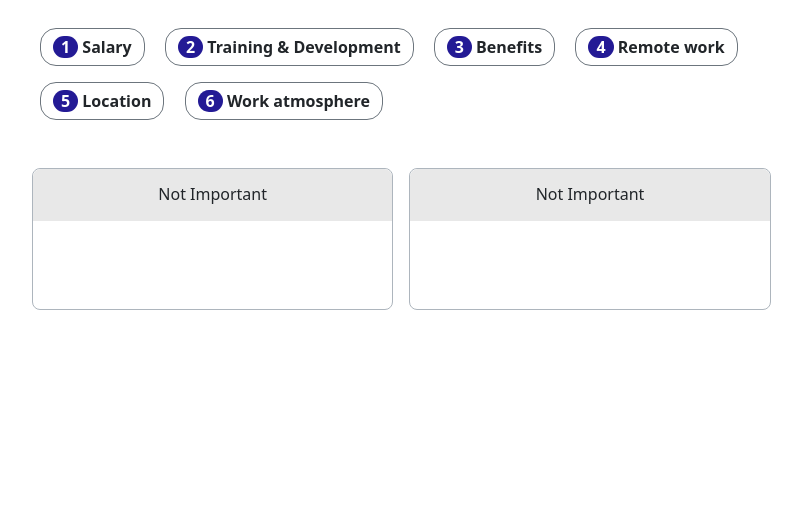
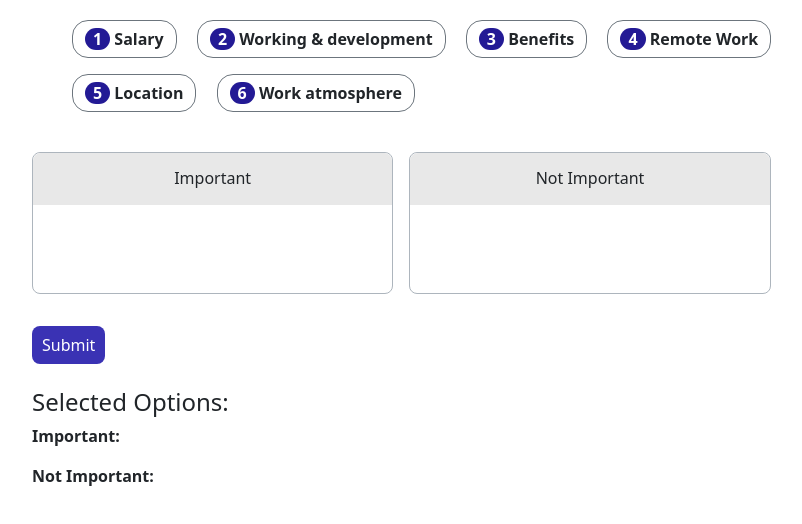
Before and after one commit to john-wick03/drag-drop, a plain HTML site: page index.html in a window 1280 px wide. Shown: the part 90-614 px from the top of the page, without its empty margins (50-852 px from the left). Drawn offline with nearby package versions, Linux system fonts and the light colour scheme.

Commit message:
updated js

```diff
--- a/index.html
+++ b/index.html
@@ -16,32 +16,35 @@
 <body>
     <div class="container mt-5">
         <h2>What do you find most important at work?</h2>
-        <div class="mt-4">
-            <button class="btn rounded-4 border-secondary fw-bold m-2 option" id="option1" draggable="true" >
-                <span class="rounded-4 px-2 text-white" >1</span> Salary
-            </button>
-            <button class="btn rounded-4 border-secondary fw-bold m-2 option" id="option2" draggable="true">
-                <span class="rounded-4 px-2 text-white">2</span> Training & Development
-            </button>
-            <button class="btn rounded-4 border-secondary fw-bold m-2 option" id="option3" draggable="true">
+
+        <form id="questionForm" onsubmit="return handleSubmit(event)">
+            <div class="mt-3">
+                <ul>
+                    <li class="option btn rounded-4 border-secondary fw-bold m-2" id="option1" draggable="true">
+                        <span class="rounded-4 px-2 text-white">1</span> Salary
+                    </li>
+                    <li class="option btn rounded-4 border-secondary fw-bold m-2" id="option2" draggable="true">
+                        <span class="rounded-4 px-2 text-white">2</span> Working & development
+                    </li>
+                    <li class="option btn rounded-4 border-secondary m-2 fw-bold" id="option3" draggable="true">
                         <span class="rounded-4 px-2 text-white">3</span> Benefits
-            </button>
-            <button class="btn rounded-4 border-secondary fw-bold m-2 option" id="option4" draggable="true">
-                <span class="rounded-4 px-2 text-white">4</span> Remote work
-            </button>
-            <br>
-            <button class="btn rounded-4 border-secondary fw-bold m-2 option" id="option5" draggable="true">
+                    </li>
+                    <li class="option btn rounded-4 border-secondary fw-bold m-2" id="option4" draggable="true">
+                        <span class="rounded-4 px-2 text-white">4</span> Remote Work
+                    </li> <br>
+                    <li class="option btn rounded-4 border-secondary fw-bold m-2" id="option5" draggable="true">
                         <span class="rounded-4 px-2 text-white">5</span> Location
-            </button>
-            <button class="btn rounded-4 border-secondary fw-bold m-2 option" id="option6" draggable="true">
+                    </li>
+                    <li class="option btn rounded-4 border-secondary fw-bold m-2" id="option6" draggable="true">
                         <span class="rounded-4 px-2 text-white">6</span> Work atmosphere
-            </button>
+                    </li>
+                </ul>
             </div>
 
-        <div class="mt-4 row g-3">
+            <div class="mt-3 row g-3">
                 <div class="col-12 col-lg-4">
                     <div class="border border-dark-subtle rounded-3">
-                    <h6 class="important text-center p-3 rounded-top-3">Not Important</h6>
+                        <h6 class="important text-center p-3 rounded-top-3">Important</h6>
                         <div class="blank text-center fw-bold" style="height: 5rem;" ondragover="allowDrop(event)"
                             ondrop="drop(event, 0)" onclick="handleClick(0)"></div>
                     </div>
@@ -54,12 +57,26 @@
                     </div>
                 </div>
             </div>
+
+            <div id="error-msg" class="text-danger mt-3"></div>
+
+            <button type="submit" class="rounded-3 submit mt-3">Submit</button>
+        </form>
+
+        <div class="mt-4">
+            <h4>Selected Options:</h4>
+            <p><strong>Important:</strong> <span id="important-array" class="array"></span></p>
+            <p><strong>Not Important:</strong> <span id="not-important-array" class="array"></span></p>
+        </div>
     </div>
 
     <script>
         const options = document.querySelectorAll('.option');
         const blanks = document.querySelectorAll('.blank');
         let activeOption = null;
+
+        // Array to store selected options in each blank
+        let selectedOptions = [[], []];
 
         function allowDrop(event) {
             event.preventDefault();
@@ -85,8 +102,9 @@ function handleClick(index) {
         function addOptionToBlank(option, index) {
             blankOptionStyle();
             const optionText = option.textContent.trim();
-    if (!blanks[index].textContent.includes(optionText)) {
+            if (!selectedOptions[index].includes(optionText)) {
                 blanks[index].textContent += optionText + ", ";
+                selectedOptions[index].push(optionText);
                 option.style.display = 'none';
             }
         }
@@ -98,12 +116,14 @@ function resetOptionStyles() {
                 option.style.color = '';
             });
         }
-// blank option style
-  function blankOptionStyle(){
+
+        // Blank option style
+        function blankOptionStyle() {
             blanks.forEach(option => {
                 option.classList.add('in-blank');
-    })
+            });
         }
+
         // Handle drag start
         options.forEach(option => {
             option.addEventListener('dragstart', (event) => {
@@ -116,11 +136,10 @@ options.forEach(option => {
                 activeOption = option;
                 option.style.backgroundColor = 'rgba(99, 135, 218, 0.403)';
                 option.style.color = 'white';
-
             });
         });
 
-/// Handle double-click to return one option at a time
+        // Handle double-click to return one option at a time
         blanks.forEach((blank, index) => {
             blank.addEventListener('dblclick', () => {
                 const optionsText = blank.textContent.split(', ').filter(text => text);
@@ -133,17 +152,32 @@ blanks.forEach((blank, index) => {
                         optionToReturn.style.display = "inline-block";
                         optionToReturn.style.backgroundColor = '';
                         optionToReturn.style.color = '';
-
                     }
 
                     // Update the blank's text content after removing the last option
                     blank.textContent = optionsText.join(', ') + (optionsText.length > 0 ? ', ' : '');
+                    selectedOptions[index].pop();
                 }
             });
         });
 
+        // Handle form submission
+        function handleSubmit(event) {
+            event.preventDefault();
+            const errorMsg = document.getElementById('error-msg');
+            const importantArray = document.getElementById('important-array');
+            const notImportantArray = document.getElementById('not-important-array');
 
+            errorMsg.textContent = '';
+            if (selectedOptions[0].length === 0 || selectedOptions[1].length === 0) {
+                errorMsg.textContent = 'Error: Both "Important" and "Not Important" sections must have at least one option.';
+                return false;
+            }
 
+            importantArray.textContent = selectedOptions[0];
+            notImportantArray.textContent = selectedOptions[1];
+
+        }
     </script>
 </body>
 
--- a/style.css
+++ b/style.css
@@ -12,3 +12,15 @@ span{
     /* background-color: rgb(35, 26, 149); */
 
 }
+.submit{
+    background-color: rgb(58, 50, 180);
+    border: none;
+    padding: 7px 10px;
+    color: white;
+}
+.submit:hover{
+   background-color: rgb(27, 21, 112);
+}
+.array{
+    background-color: white;
+}
```
Lines whose indentation alone changed are shown as unchanged.
